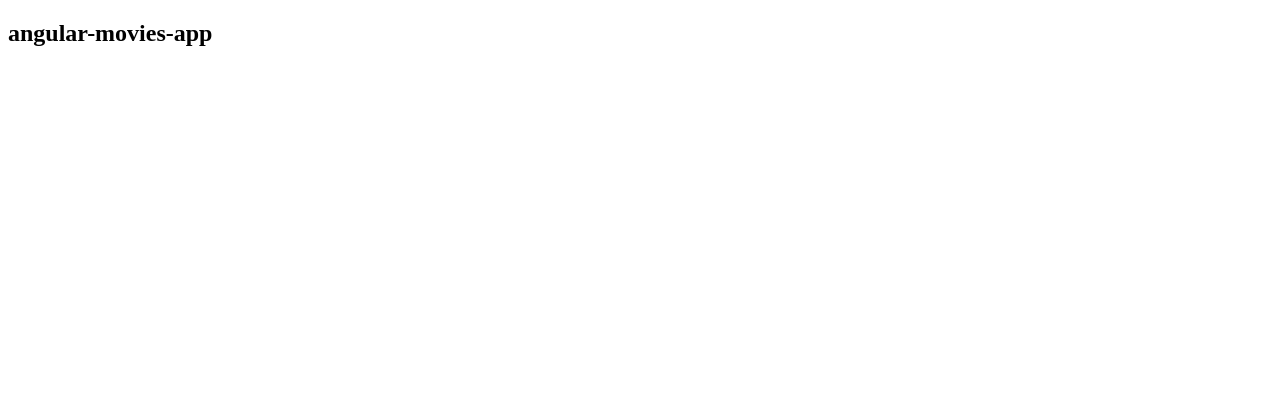
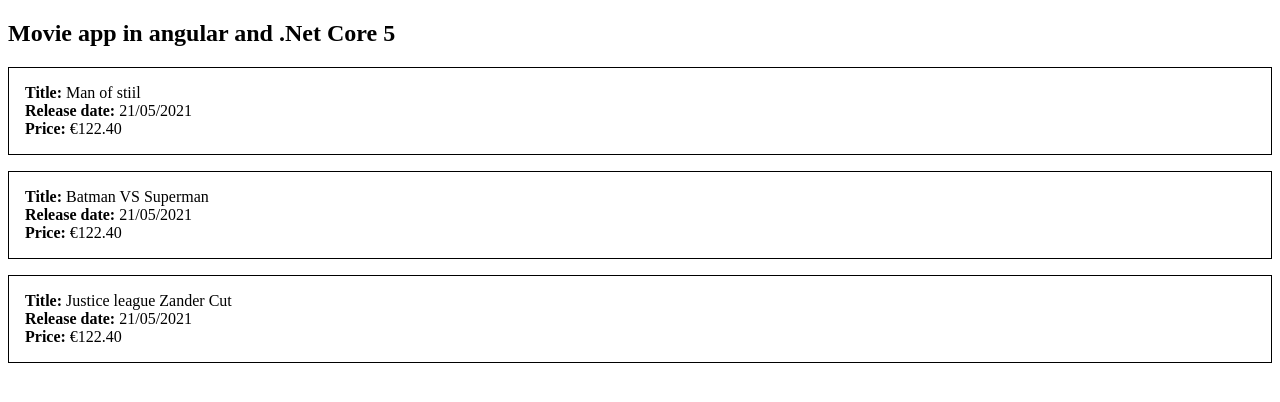
Before and after one commit to Fausio/angular-movies-app, an Angular app: page / in a window 1280 px wide. Shown: the top 402 px of the page. Built offline with nearby package versions, Linux system fonts and the light colour scheme.

Commit message:
creating list of movies

```diff
--- a/src/app/app.component.css
+++ b/src/app/app.component.css
@@ -0,0 +1,9 @@
+.movie-component {
+    border: 1px solid black;
+    margin-bottom: 1rem;
+    padding: 1rem;
+}
+
+.bolde {
+    font-weight: bold;
+}
--- a/src/app/app.component.ts
+++ b/src/app/app.component.ts
@@ -6,5 +6,23 @@ import { Component } from '@angular/core';
   styleUrls: ['./app.component.css']
 })
 export class AppComponent {
-  title = 'angular-movies-app';
+  title = 'Movie app in angular and .Net Core 5';
+
+  movies = [
+    {
+      title: 'Man of stiil',
+      releaseDate: new Date(),
+      price: 122.4
+    },
+    {
+      title: 'Batman VS Superman',
+      releaseDate: new Date(),
+      price: 122.4
+    },
+    {
+      title: 'Justice league Zander Cut',
+      releaseDate: new Date(),
+      price: 122.4
+    }
+  ]
 }
```
